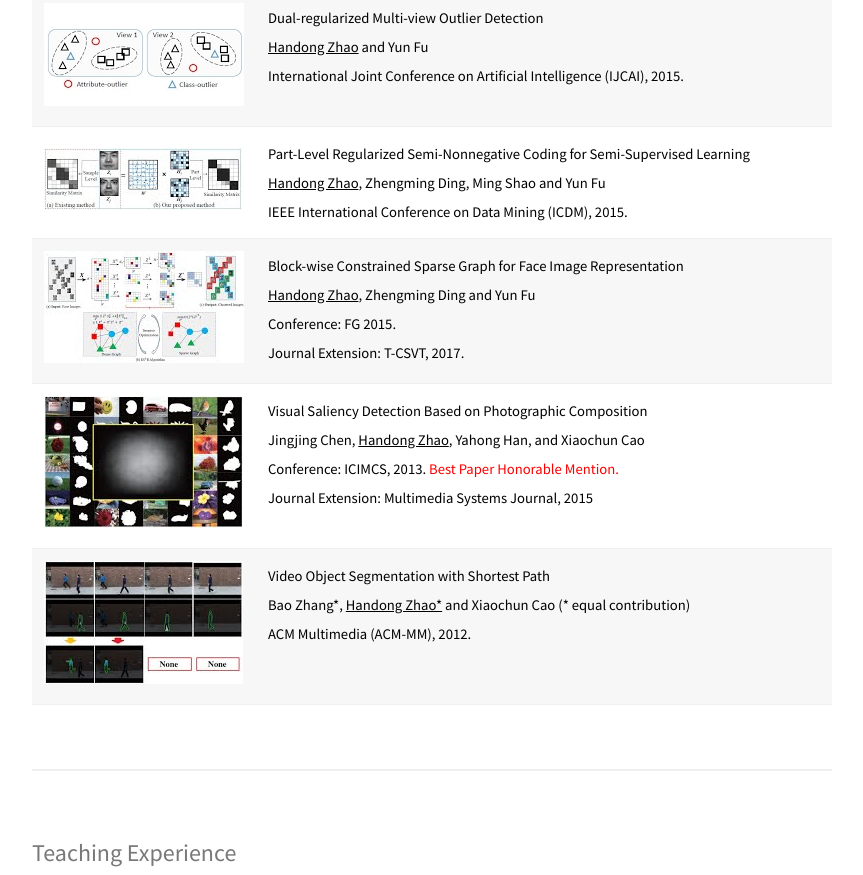
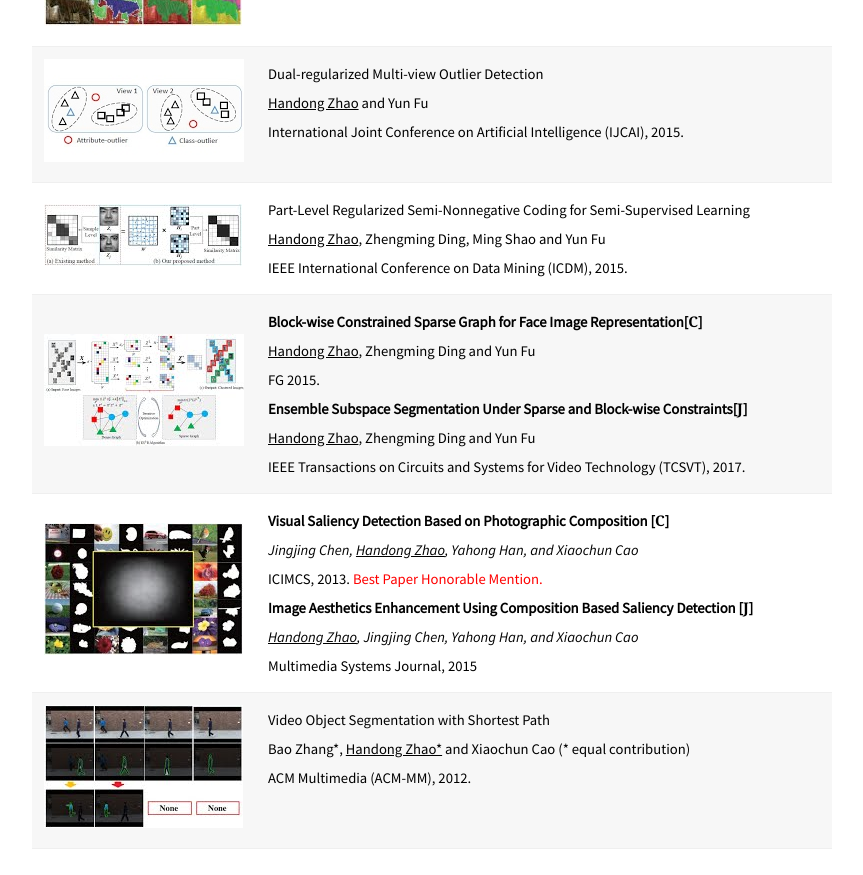
Before and after one commit to hdzhao/website, a plain HTML site: page index.html in a window 1280 px wide. Shown: the part 1339-2214 px from the top of the page, without its empty margins (400-1263 px from the left). Drawn offline with Linux system fonts and the light colour scheme.

Commit message:
Add files via upload

```diff
--- a/index.html
+++ b/index.html
@@ -52,7 +52,8 @@
 <section id="Five">
 <h2> News </h2>
 <ul type="circle">
-<li>[04/17] I am co-organizing the challenge "Recognizing Families In the Wild Data Challenge", in conjunction with ACM-MM 2017. Check this out! <a href="http://rfiw2017.weebly.com/" target="_blank">RFIW-2017</a></li>
+<li>[04/17] I am co-organizing the challenge "<a href="http://rfiw2017.weebly.com/" target="_blank">Recognizing Families In the Wild Data Challenge</a>", in conjunction with ACM-MM 2017, in Silicon Valley, CA. Check it out! </li>
+<li>[02/17] I am co-organizing a tutorial on "<a href="http://www.fg2017.org/index.php/tutorials/" target="_blank">Multi-view Face Representation</a>" (with Allan and Prof. Fu) at FG-2017, in Washington, DC.</li>
 </ul>
 </section>
 
@@ -145,10 +146,12 @@
 		  </td>
 		  <td valign="top" width="75%">
 		  <font style="font-size: 11pt">
-		    Block-wise Constrained Sparse Graph for Face Image Representation</a><br>
+		    <font style="font-weight:bolder">Block-wise Constrained Sparse Graph for Face Image Representation[<font face="Georgia">C</font>]</font></a><br>
 		    <u>Handong Zhao</u>, Zhengming Ding and Yun Fu <br>
-		    Conference: FG 2015.<br>
-		    Journal Extension: T-CSVT, 2017. <br>
+		    FG 2015.<br>
+		    <font style="font-weight:bolder">Ensemble Subspace Segmentation Under Sparse and Block-wise Constraints[<font face="Georgia">J</font>]</font></a><br>
+		    <u>Handong Zhao</u>, Zhengming Ding and Yun Fu <br>
+		    IEEE Transactions on Circuits and Systems for Video Technology (TCSVT), 2017. <br>
 		    </font>
 		  </td>
 		</tr>
@@ -158,10 +161,12 @@
 		  </td>
 		  <td valign="top" width="75%">
 		  <font style="font-size: 11pt">
-		    Visual Saliency Detection Based on Photographic Composition</a><br>
-		    Jingjing Chen, <u>Handong Zhao</u>, Yahong Han, and Xiaochun Cao <br>
-		    Conference: ICIMCS, 2013. <font color="#ff0000">Best Paper Honorable Mention.</font> <br>
-		    Journal Extension: Multimedia Systems Journal, 2015 <br>
+		    <font style="font-weight:bolder"> Visual Saliency Detection Based on Photographic Composition [<font face="Georgia">C</font>]</font> </a><br>
+		    <em>Jingjing Chen, <u>Handong Zhao</u>, Yahong Han, and Xiaochun Cao </em><br>
+		    ICIMCS, 2013. <font color="#ff0000">Best Paper Honorable Mention.</font> <br>
+		    <font style="font-weight:bolder"> Image Aesthetics Enhancement Using Composition Based Saliency Detection [<font face="Georgia">J</font>]</font> <br>
+		    <em><u>Handong Zhao</u>, Jingjing Chen, Yahong Han, and Xiaochun Cao </em><br>
+		    Multimedia Systems Journal, 2015 <br>
 		    </font>
 		  </td>
 		</tr>
```
